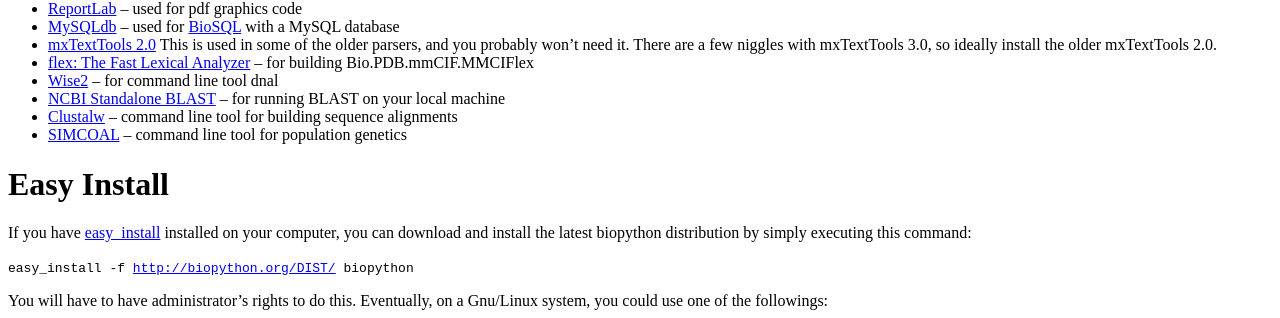
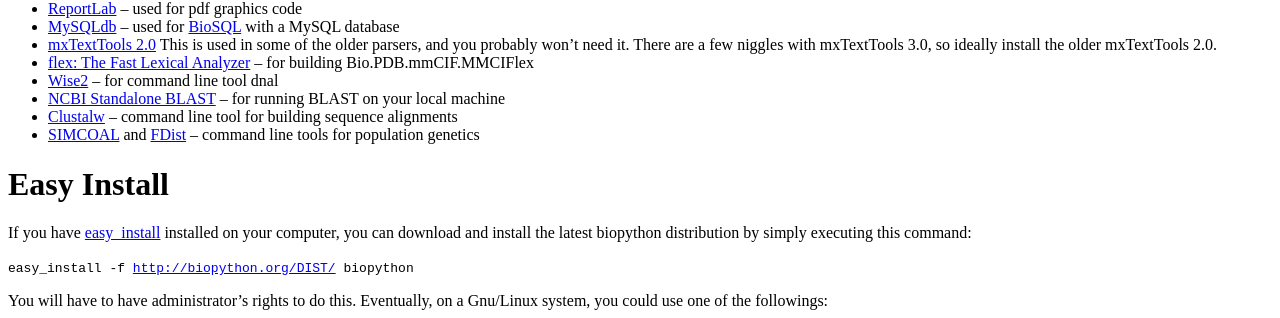
Before and after one commit to biopython/biopython.github.io, a Jekyll site: the page built from wiki/Download.md, in a window 1280 px wide and 900 px high, scrolled down 680 px. Shown: the part 134-452 px from the top of the window. Built offline with Jekyll 4.4.1, drawn with Linux system fonts in a browser that asks for light colours.

Commit message:
/* Optional Software */  SIMCOAL and FDist

```diff
--- a/wiki/Download.md
+++ b/wiki/Download.md
@@ -89,8 +89,9 @@ list](Mailing_lists "wikilink") and ask for help there.
     running BLAST on your local machine
 -   [Clustalw](ftp://ftp.ebi.ac.uk/pub/software/unix/clustalw/) --
     command line tool for building sequence alignments
--   [SIMCOAL](http://cmpg.unibe.ch/software/simcoal/) -- command line
-    tool for population genetics
+-   [SIMCOAL](http://cmpg.unibe.ch/software/simcoal/) and
+    [FDist](http://www.rubic.rdg.ac.uk/~mab/software.html) -- command
+    line tools for population genetics
 
 Easy Install
 ============
```
Also changed, not shown: 1 other file.
